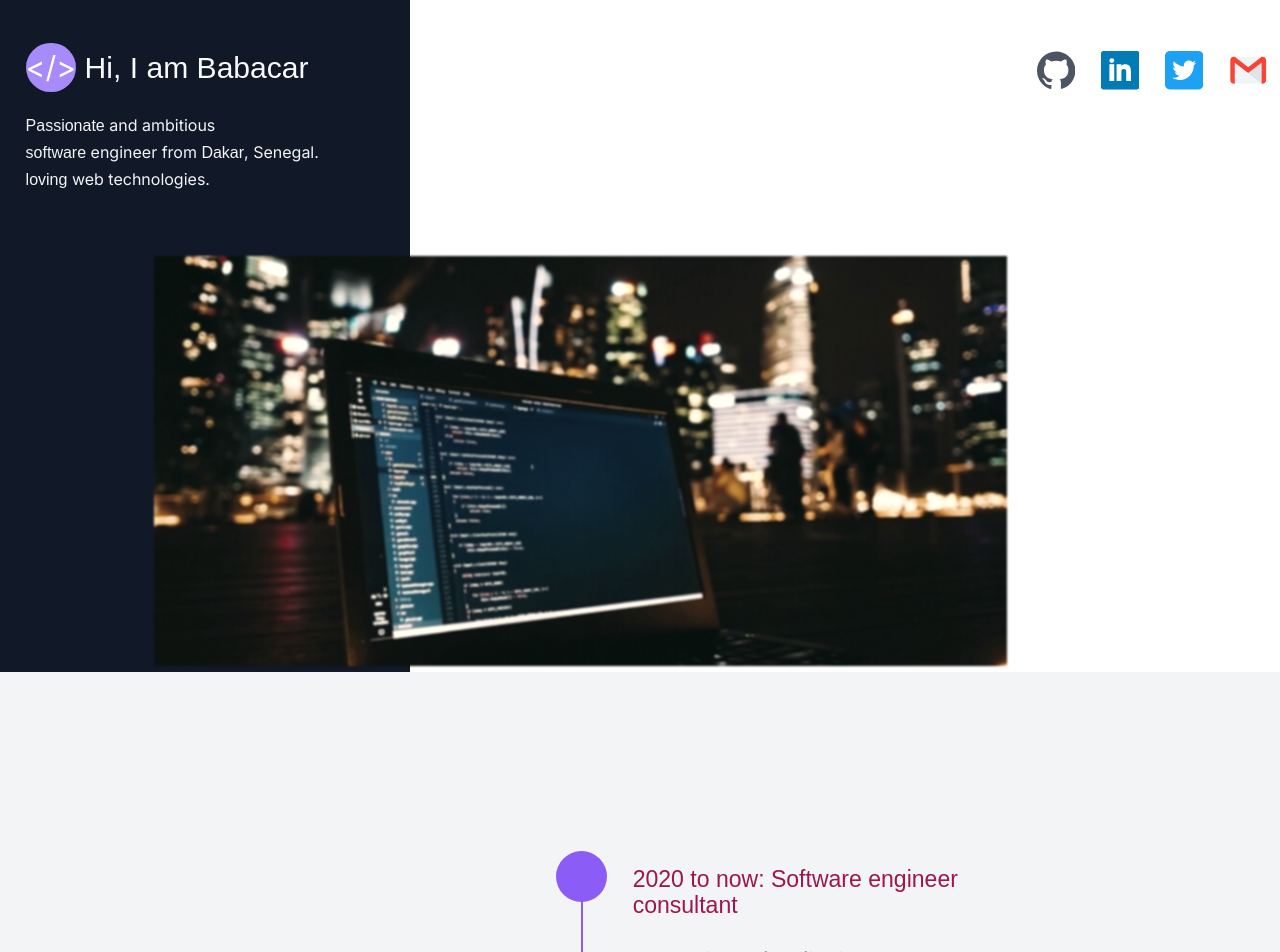
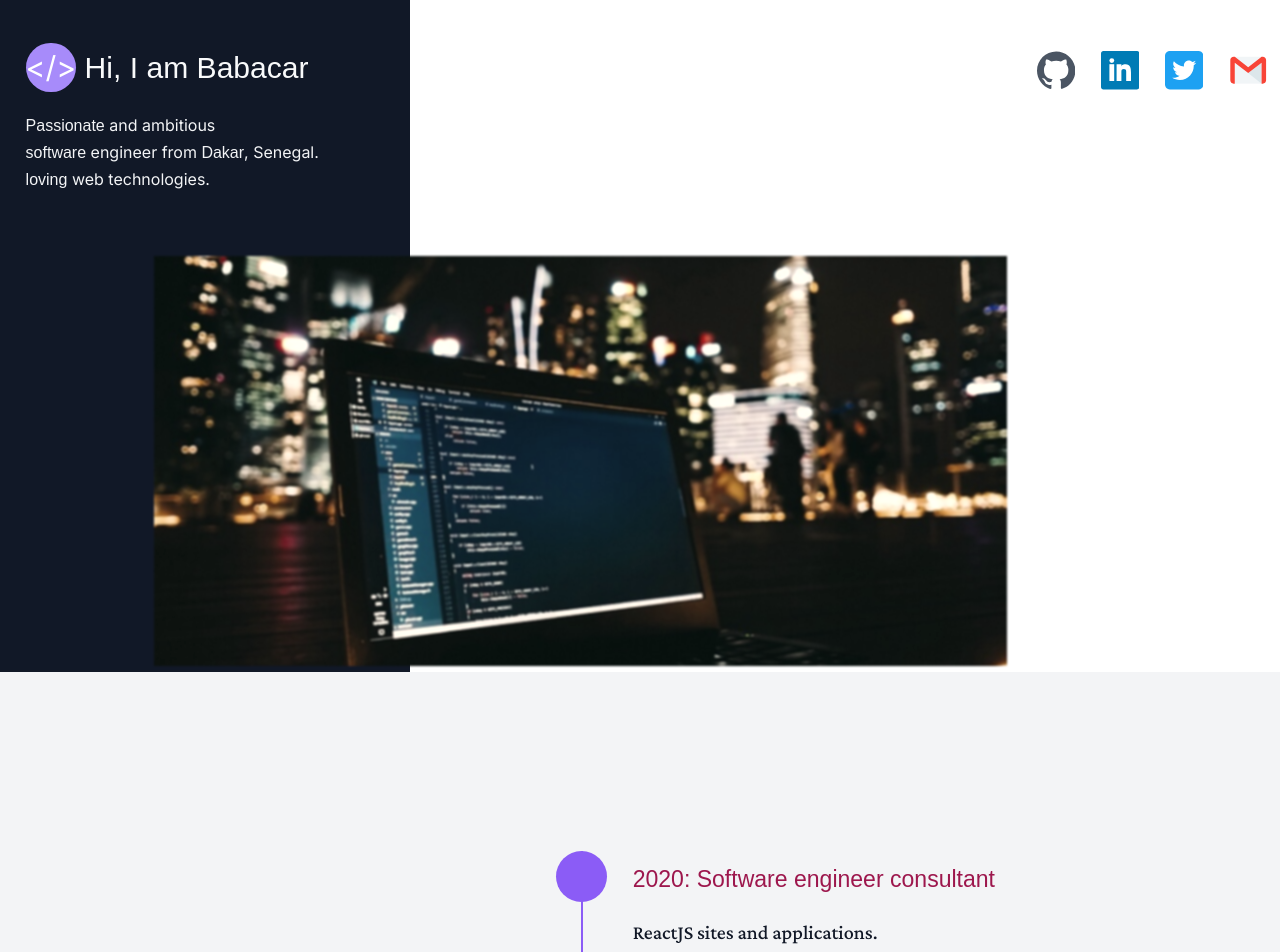
Before and after one commit to laminba2003/portfolio, a Next.js app: page / in a window 1280 px wide. Shown: the top 952 px of the page. Built offline with nearby package versions, Linux system fonts and the light colour scheme; a web font is replaced by a local one.

Commit message:
Some adjustments

```diff
--- a/src/components/Career/Career.tsx
+++ b/src/components/Career/Career.tsx
@@ -8,7 +8,7 @@ const Career = () => {
           <li className="flex gap-4">
             <div className="w-8 h-8 mt-2.5 bg-purple-500 rounded-full"></div>
             <div className="flex flex-col w-32 mt-4 font-medium md:w-64">
-              <h4 className="text-pink-800">2020 to now: Software engineer consultant</h4>
+              <h4 className="text-pink-800">2020: Software engineer consultant</h4>
               <p className="text-xl font-medium text-gray-900 font-crimson">ReactJS sites and applications.</p>
             </div>
           </li>
```
